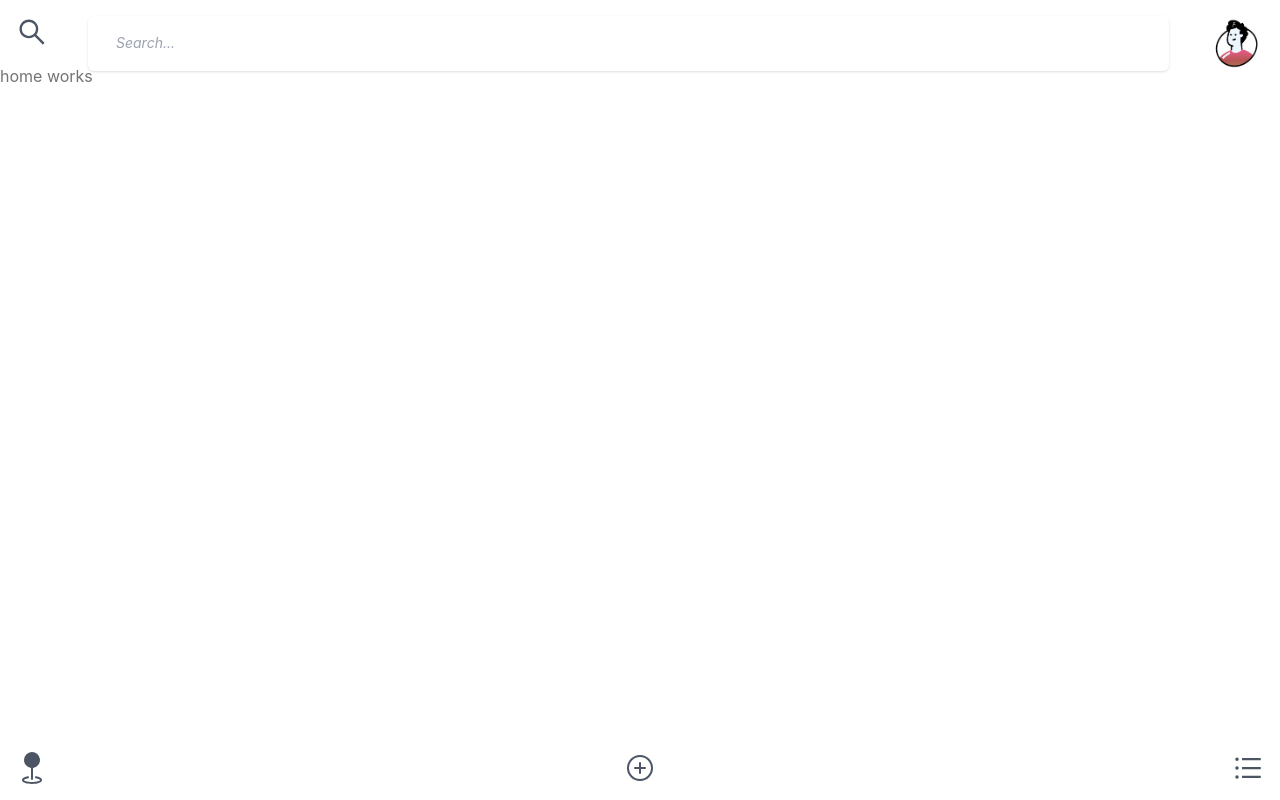
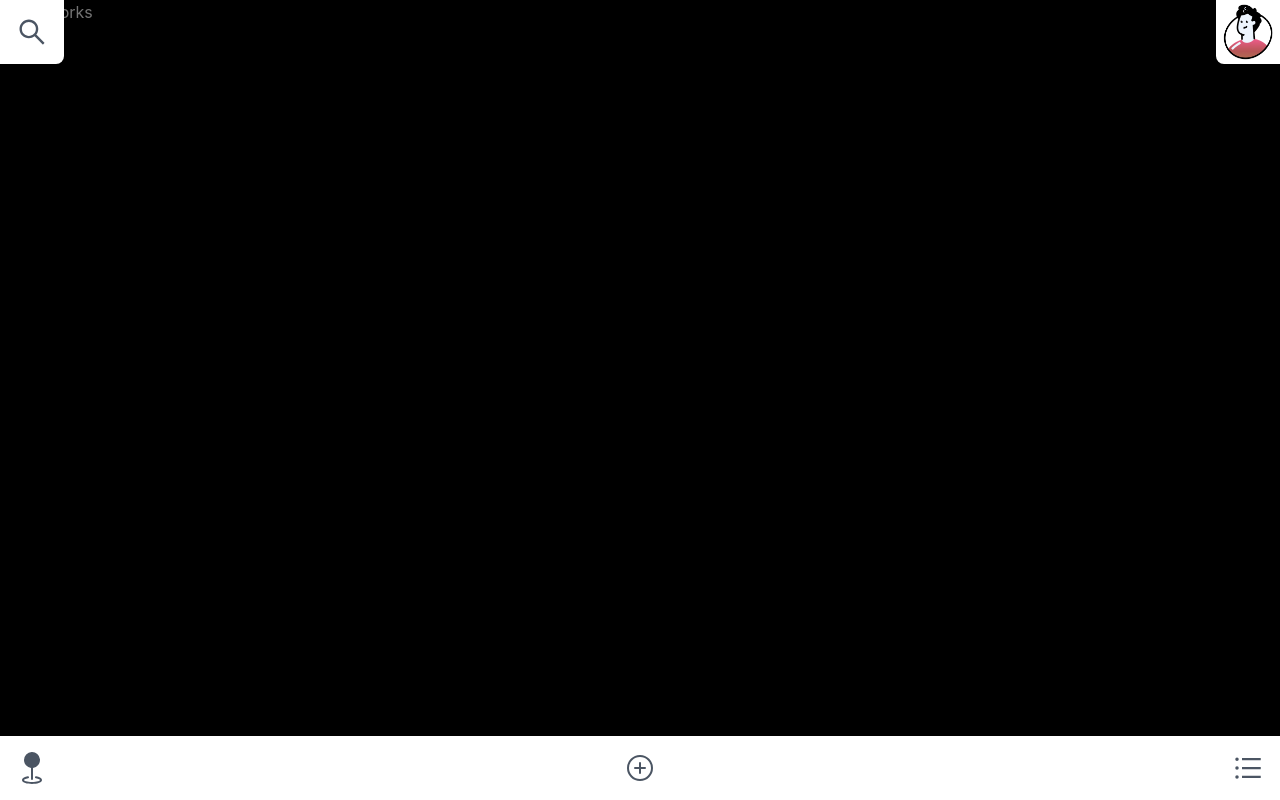
Before and after one commit to kostasx/geopoints, a Next.js app in the folder geopoints/: page / in a window 1280 px wide. Built offline with nearby package versions, Linux system fonts and the light colour scheme.

Commit message:
header dynamic styling done

```diff
--- a/geopoints/components/Header.tsx
+++ b/geopoints/components/Header.tsx
@@ -1,28 +1,36 @@
-import { AiOutlineSearch } from 'react-icons/ai';
+import Link from 'next/link'
 import Image from 'next/image.js';
 
+import { SearchBar } from './SearchBar';
+
 const Header = () => {
+  function redirectProfile() {
+
+  }
+
   return (
-    <div className="bg-white h-16">
-      <div className="p-4 flex justify-between">
-        <div>
-          <AiOutlineSearch className="text-gray-600 w-8 h-8" />
-        </div>
-        <input
-          type="text"
-          name="search"
-          className="block w-full shadow italic bg-white text rounded-md mx-10 border-gray-300 pl-7 pr-12 focus:border-indigo-500 focus:ring-indigo-500 text-sm"
-          placeholder="Search..."
-        ></input>
-        <div>
+    <div>
+
+          <SearchBar />
+        <Link href='' className='fixed
+            right-0
+            top-0
+            flex
+            z-10
+            justify-center
+            items-center
+            rounded-bl-lg
+            bg-white
+            w-16
+            h-16'>
           <Image
             src="/fake-user-profile-pic.png"
             alt="Profile picture"
+
             width={64}
             height={64}
           />
-        </div>
-      </div>
+        </Link>
     </div>
   );
 };
--- /dev/null
+++ b/geopoints/components/SearchBar.tsx
@@ -0,0 +1,60 @@
+import { useState } from 'react';
+import { AiOutlineSearch } from 'react-icons/ai';
+
+export const SearchBar = () => {
+
+    const [showSearchInput, setShowSearchInput] = useState(false)
+
+    function toggleSearch() {
+        setShowSearchInput(!showSearchInput)
+    }
+
+    return (
+        <div >
+            <button onClick={toggleSearch} className='fixed
+            left-0
+            top-0
+            flex
+            z-10
+            justify-center
+            items-center
+            rounded-br-lg
+            bg-white
+            w-16
+            h-16'>
+                <AiOutlineSearch className="text-gray-600 w-8 h-8" />
+            </button>
+            {showSearchInput &&
+                <div className='fixed
+                flex
+                shadow-none
+                border-none
+                bg-white
+                top-0
+                z-0
+                pl-16
+                pr-16
+                h-16
+                w-screen'>
+                    <input
+                        type="text"
+                        name="search"
+                        className="block
+                            w-full
+                            shadow
+                            italic
+                            bg-white
+                            text
+                            rounded-md
+                            border-gray-300
+                            focus:border-indigo-500
+                            focus:ring-indigo-500
+                            text-sm"
+                        placeholder="Search..."
+                    ></input>
+                </div>
+            }
+        </div>
+
+    )
+}
--- a/geopoints/pages/index.tsx
+++ b/geopoints/pages/index.tsx
@@ -4,7 +4,7 @@ import Header from '../components/Header';
 
 const Home: NextPage = () => {
   return (
-    <main className="flex flex-col h-screen justify-between">
+    <main className="flex flex-col h-screen justify-between bg-black">
       <Header />
       <section className="mb-auto">
         <h1 className="text-neutral-500">home works</h1>
```
